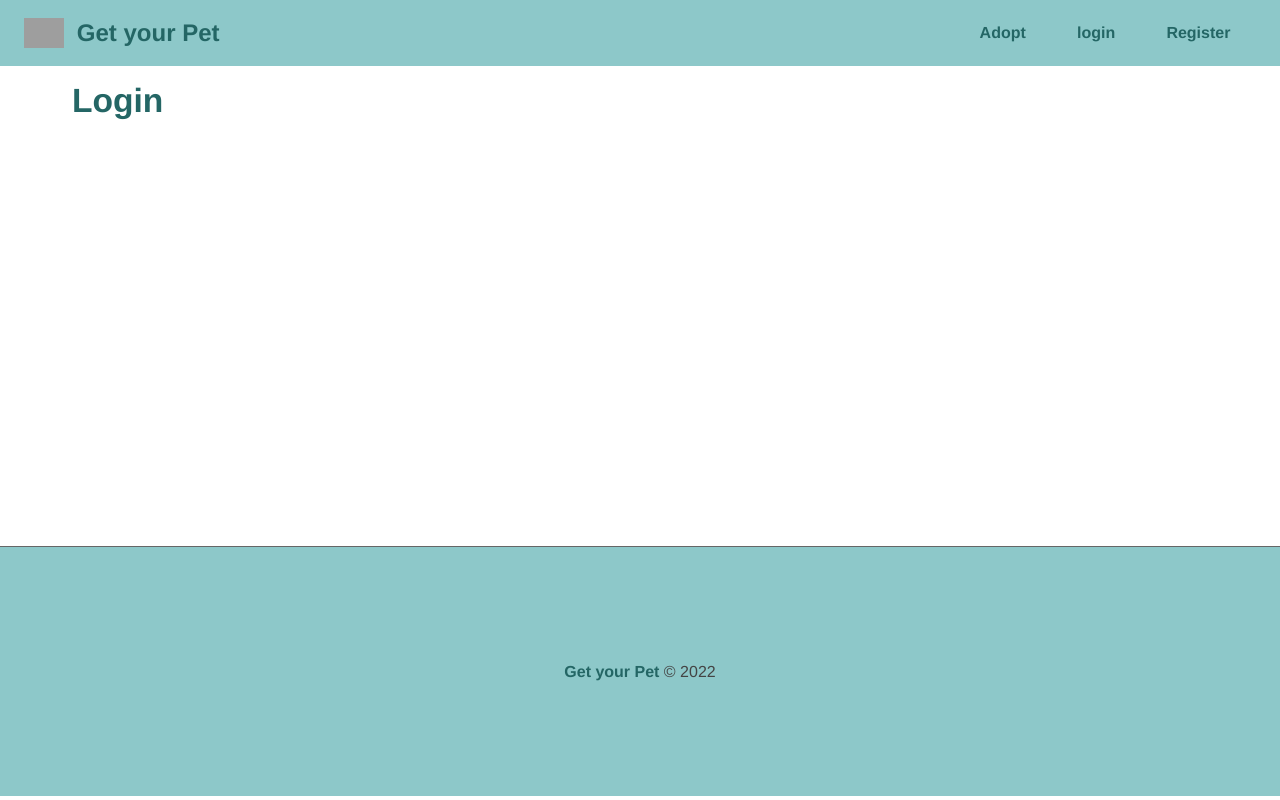
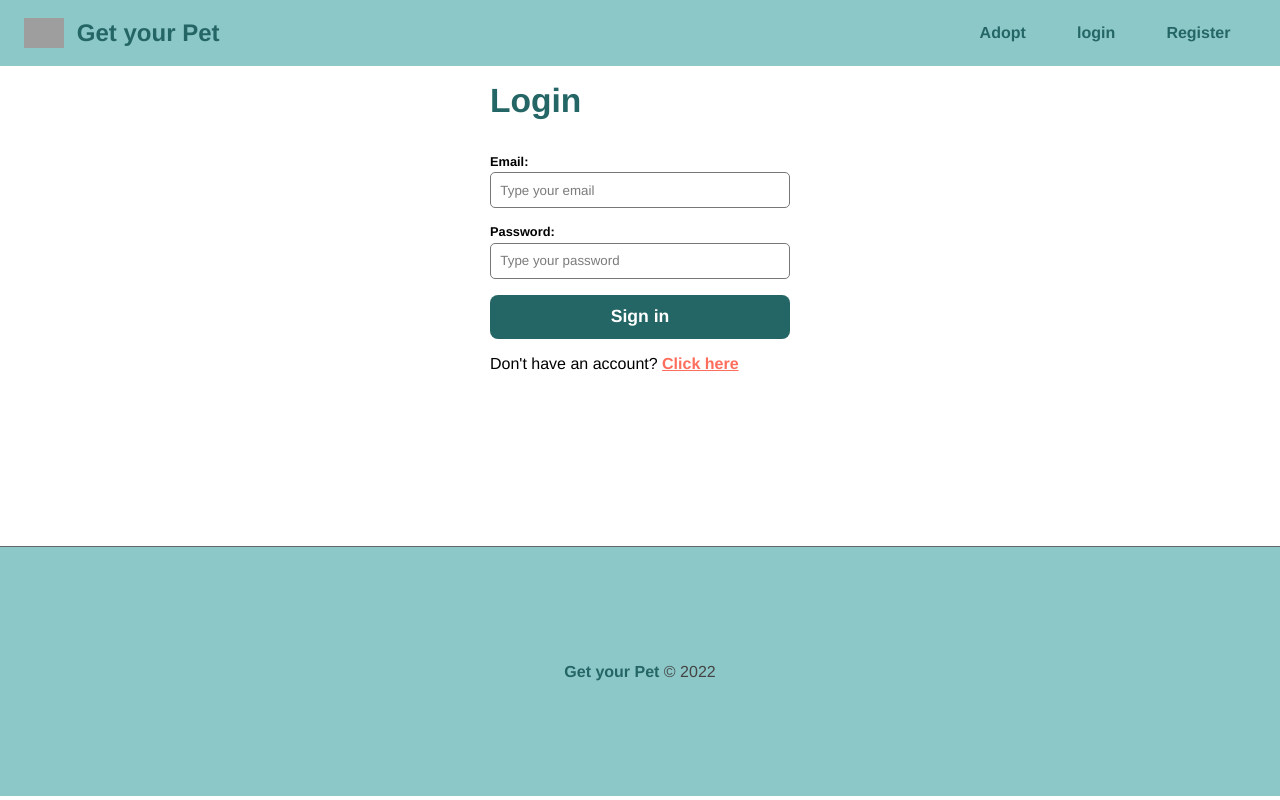
Before and after one commit to zangassis/get-your-pet, a React (Create React App) app in the folder frontend/: page /login in a window 1280 px wide. Built offline with nearby package versions, Linux system fonts and the light colour scheme; grey boxes are pictures that could not be loaded.

Commit message:
feat: Finish the login page

```diff
--- a/frontend/src/components/pages/Auth/Login.js
+++ b/frontend/src/components/pages/Auth/Login.js
@@ -1,7 +1,43 @@
+import { useState, useContext } from 'react'
+import Input from '../../form/Input'
+import styles from '../../form/Form.module.css'
+import { Context } from '../../../context/UserContext'
+import { Link } from 'react-router-dom'
+
 function Login(){
+    const [user, setUser] = useState({})
+    const {login} = useContext(Context  )
+
+    function handleChange(e){
+        setUser({...user, [e.target.name]: e.target.value })
+    }
+
+    function handleSubmit(e){
+        e.preventDefault()
+        login(user)
+    }
+
     return(
-    <section>
+    <section className={styles.form_container}>
             <h1>Login</h1>
+            <form onSubmit={handleSubmit}>
+                <Input
+                    text="Email"
+                    type="email"
+                    name="email"
+                    placeholder="Type your email"
+                    handleOnChange={handleChange}>
+                </Input>
+                <Input
+                    text="Password"
+                    type="password"
+                    name="password"
+                    placeholder="Type your password"
+                    handleOnChange={handleChange}>
+                </Input>
+                <input type="submit" value="Sign in"></input>
+            </form>
+            <p>Don't have an account? <Link to="/register">Click here</Link></p>
     </section>
     )
 }
--- a/frontend/src/context/UserContext.js
+++ b/frontend/src/context/UserContext.js
@@ -4,9 +4,9 @@
 const Context = createContext()
 
 function UserProvider({children}) {
-    const { authenticated, register, logout } = useAuth()
+    const { authenticated, register, logout, login } = useAuth()
 
-    return <Context.Provider value={{authenticated, register, logout}}>{children}</Context.Provider>
+    return <Context.Provider value={{authenticated, register, logout, login}}>{children}</Context.Provider>
 }
 
 export { Context, UserProvider }
--- a/frontend/src/hooks/useAuth.js
+++ b/frontend/src/hooks/useAuth.js
@@ -48,6 +48,25 @@
         }
       }
 
+      async function login(user){
+        let msgText = 'Login successfully'
+        let msgType = 'success'
+
+        try {
+
+            const data = await api.post('/users/login', user).then((response) => {
+                return response.data
+            })
+
+            await authUser(data)
+        } catch (error) {
+            msgText = error.response.data.message
+            msgType = 'error'
+        }
+
+        setFlashMessage(msgText, msgType)
+      }
+
       async function logout() {
         const msgText = 'Logout successfully'
         const msgType = 'success'
@@ -60,5 +79,5 @@
         setFlashMessage(msgText, msgType)
       }
 
-    return { authenticated, register,logout }
+    return { authenticated, register,logout, login }
 }
```
